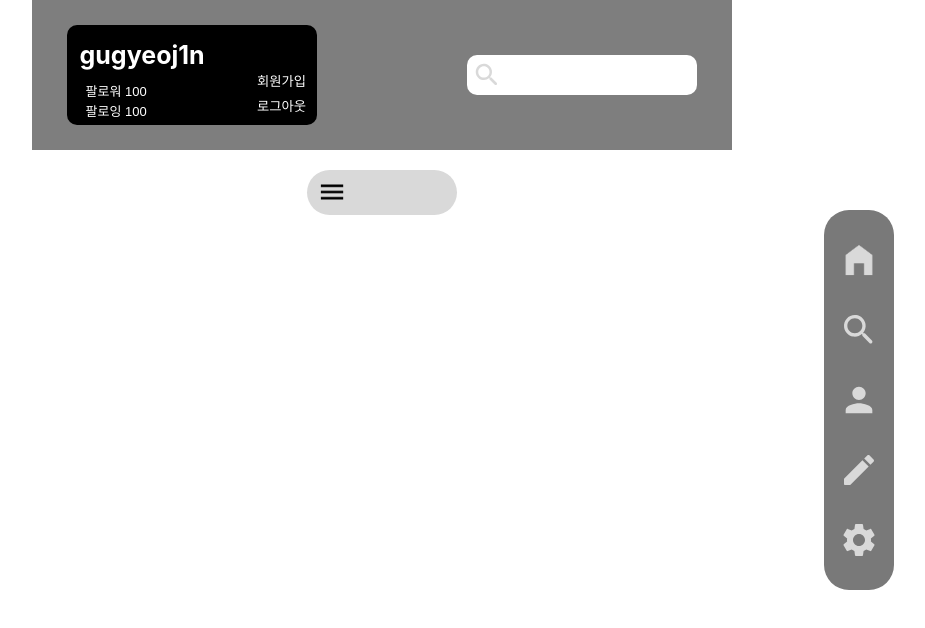
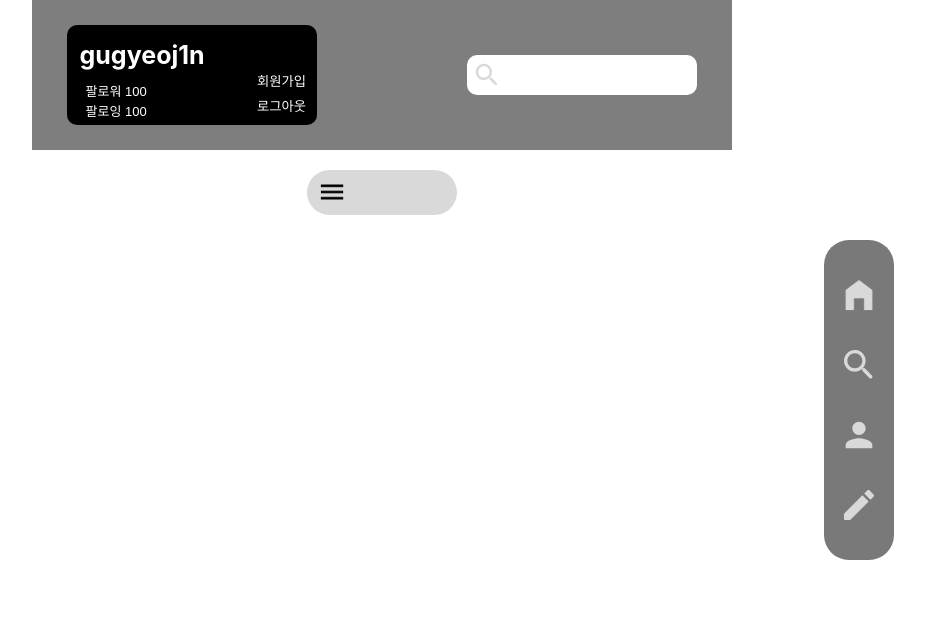
Before and after one commit to gugyeoj1n/enough_weight, a React (Create React App) app in the folder client/: page / in a window 1280 px wide. Shown: the top 628 px of the page, without its empty margins (258-1183 px from the left). Built offline with nearby package versions, Linux system fonts and the light colour scheme.

Commit message:
[FEAT] 내비게이션 바 추가, 커서 변경 기능 추가

```diff
--- a/client/src/pages/Article/ArticlePost.css
+++ b/client/src/pages/Article/ArticlePost.css
@@ -42,4 +42,5 @@
     font-weight: bold;
     position: relative;
     left: 60%;
+    cursor: pointer;
 }
--- a/client/src/pages/Article/ArticlePost.js
+++ b/client/src/pages/Article/ArticlePost.js
@@ -1,4 +1,5 @@
 import './ArticlePost.css'
+import NavigationBar from '../NavigationBar'
 
 function ArticlePost(){
     return (
@@ -19,6 +20,7 @@ function ArticlePost(){
                     등록하기
                 </button>
             </div>
+            <NavigationBar/>
         </div>
     )
 }
--- a/client/src/pages/Login/Login.css
+++ b/client/src/pages/Login/Login.css
@@ -32,4 +32,5 @@
     border: none;
     border-radius: 15px;
     color: white;
+    cursor: pointer;
 }
--- a/client/src/pages/Login/Login.js
+++ b/client/src/pages/Login/Login.js
@@ -26,6 +26,9 @@ function Login(){
         await axios.post('/auth/login', data).then(response => {
             if(response.data.success === true)
                 mainNavigate()
+            else {
+                window.confirm("일치하는 회원이 존재하지 않거나 오류가 발생했습니다.")
+            }
         })
     }
 
--- a/client/src/pages/MainPage/MainPage.css
+++ b/client/src/pages/MainPage/MainPage.css
@@ -91,6 +91,7 @@
     position: absolute;
     left: 70%;
     top: 45%;
+    cursor: pointer;
 }
 
 .logoutButton {
@@ -103,6 +104,7 @@
     text-align: right;
     left: 70%;
     top: 70%;
+    cursor: pointer;
 }
 
 .idText {
@@ -134,37 +136,3 @@
     left: 5%;
     top: 75%;
 }
-
-.navigationBar {
-    position: fixed;
-    display: flex;
-    align-items: center;
-    justify-content: center;
-    flex-direction: column;
-    right: 0;
-    top: 0;
-    bottom: 0;
-    margin: auto 0;
-    margin-right: 10%;
-    height: 380px;
-    width: 70px;
-    background: #797979;
-    border-radius: 25px;
-}
-
-.navigationButton {
-    height: 40px;
-    width: 40px;
-    margin-top: 15px;
-    margin-bottom: 15px;
-    border: none;
-    background: none;
-    display: flex;
-    align-items: center;
-    justify-content: center;
-}
-
-.navigationItem {
-    height: 40px;
-    width: 40px;
-}
--- a/client/src/pages/MainPage/MainPage.js
+++ b/client/src/pages/MainPage/MainPage.js
@@ -1,6 +1,7 @@
 import { useNavigate } from "react-router-dom"
 import './MainPage.css'
 import ArticleList from "./ArticleList"
+import NavigationBar from "../NavigationBar"
 import axios from 'axios'
 
 function MainPage()
@@ -32,10 +33,6 @@ function MainPage()
 
     const registerNavigate = () => {
         navigate("/register")
-    }
-
-    const profileNavigate = () => {
-        navigate("/profile")
     }
 
     return (
@@ -70,23 +67,7 @@ function MainPage()
                     </div>
                     <ArticleList/>
                 </div>
-                <div className="navigationBar">
-                    <button className="navigationButton">
-                        <img src="images/home.png" className="navigationItem"/>
-                    </button>
-                    <button className="navigationButton">
-                        <img src="images/search.svg" className="navigationItem"/>
-                    </button>
-                    <button className="navigationButton" onClick={ profileNavigate }>
-                        <img src="images/person.svg" className="navigationItem"/>
-                    </button>
-                    <button className="navigationButton">
-                        <img src="images/edit.svg" className="navigationItem"/>
-                    </button>
-                    <button className="navigationButton">
-                        <img src="images/setting.svg" className="navigationItem"/>
-                    </button>
-                </div>
+                <NavigationBar/>
             </div>
         </div>
     );
--- /dev/null
+++ b/client/src/pages/NavigationBar.css
@@ -0,0 +1,34 @@
+.navigationBar {
+    position: fixed;
+    display: flex;
+    align-items: center;
+    justify-content: center;
+    flex-direction: column;
+    right: 0;
+    top: 0;
+    bottom: 0;
+    margin: auto 0;
+    margin-right: 10%;
+    height: 320px;
+    width: 70px;
+    background: #797979;
+    border-radius: 25px;
+}
+
+.navigationButton {
+    height: 40px;
+    width: 40px;
+    margin-top: 15px;
+    margin-bottom: 15px;
+    border: none;
+    background: none;
+    display: flex;
+    align-items: center;
+    justify-content: center;
+    cursor: pointer;
+}
+
+.navigationItem {
+    height: 40px;
+    width: 40px;
+}
--- /dev/null
+++ b/client/src/pages/NavigationBar.js
@@ -0,0 +1,37 @@
+import './NavigationBar.css'
+import { useNavigate } from "react-router-dom"
+
+function NavigationBar(){
+    const navigate = useNavigate()
+
+    const profileNavigate = () => {
+        navigate("/profile")
+    }
+
+    const postNavigate = () => {
+        navigate("/post")
+    }
+
+    const mainNavigate = () => {
+        navigate("/")
+    }
+
+    return (
+        <div className="navigationBar">
+            <button className="navigationButton" onClick={ mainNavigate }>
+                <img src="images/home.png" className="navigationItem"/>
+            </button>
+            <button className="navigationButton">
+                <img src="images/search.svg" className="navigationItem"/>
+            </button>
+            <button className="navigationButton" onClick={ profileNavigate }>
+                <img src="images/person.svg" className="navigationItem"/>
+            </button>
+            <button className="navigationButton" onClick={ postNavigate }>
+                <img src="images/edit.svg" className="navigationItem"/>
+            </button>
+        </div>
+    )
+}
+
+export default NavigationBar
--- a/client/src/pages/Profile/FollowItem.css
+++ b/client/src/pages/Profile/FollowItem.css
@@ -34,6 +34,7 @@
     display: flex;
     align-items: center;
     justify-content: center;
+    cursor: pointer;
 }
 
 .followInteractIcon {
--- a/client/src/pages/Profile/Profile.css
+++ b/client/src/pages/Profile/Profile.css
@@ -24,6 +24,7 @@
     width: 60px;
     height: 30px;
     border-radius: 15px;
+    cursor: pointer;
 }
 
 .id {
@@ -77,6 +78,7 @@
     border: none;
     border-radius: 15px;
     margin-bottom: 20px;
+    cursor: pointer;
 }
 
 .contents {
--- a/client/src/pages/Profile/Profile.js
+++ b/client/src/pages/Profile/Profile.js
@@ -3,6 +3,7 @@ import React, { useState } from 'react'
 import FollowList from './FollowList'
 import ArticleList from './ArticleList'
 import RoutineList from './RoutineList'
+import NavigationBar from '../NavigationBar'
 
 function Profile(){
     // 로그인된 계정의 프로필 페이지라면
@@ -57,6 +58,7 @@ function Profile(){
                 </div>
             </div>
             )}
+            <NavigationBar/>
         </div>
     )
 }
--- a/client/src/pages/Register/Register.css
+++ b/client/src/pages/Register/Register.css
@@ -31,4 +31,5 @@
     border: none;
     border-radius: 15px;
     color: white;
+    cursor: pointer;
 }
```
